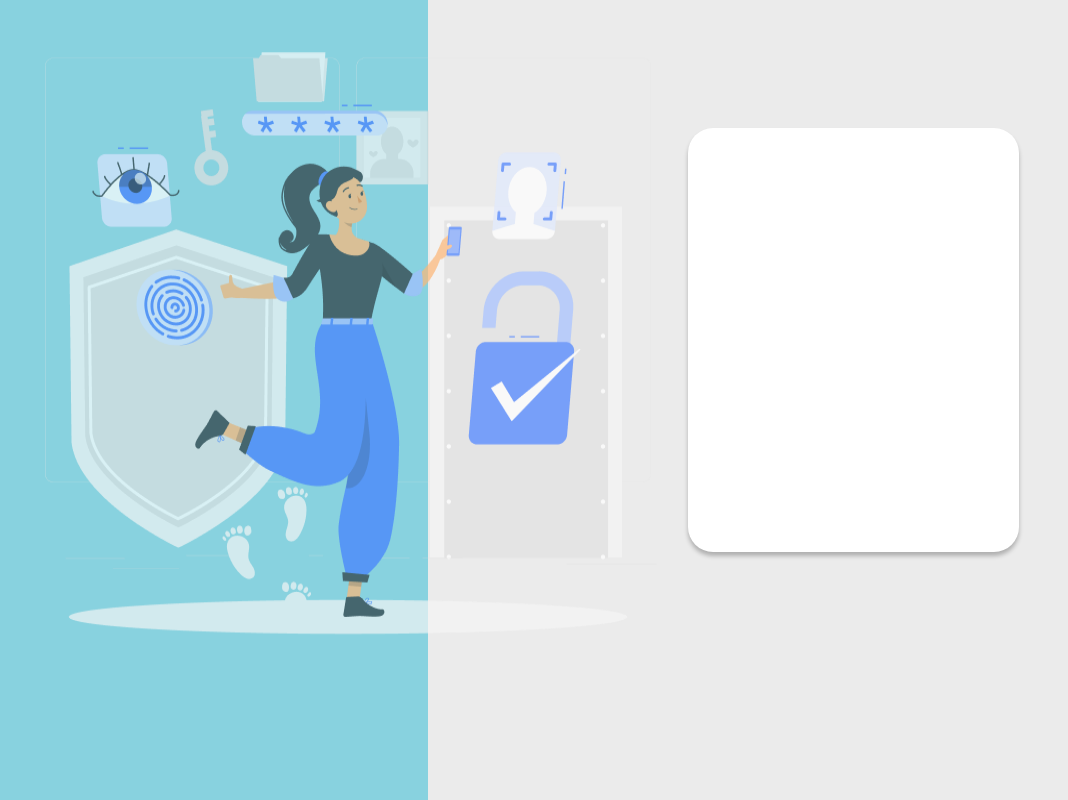
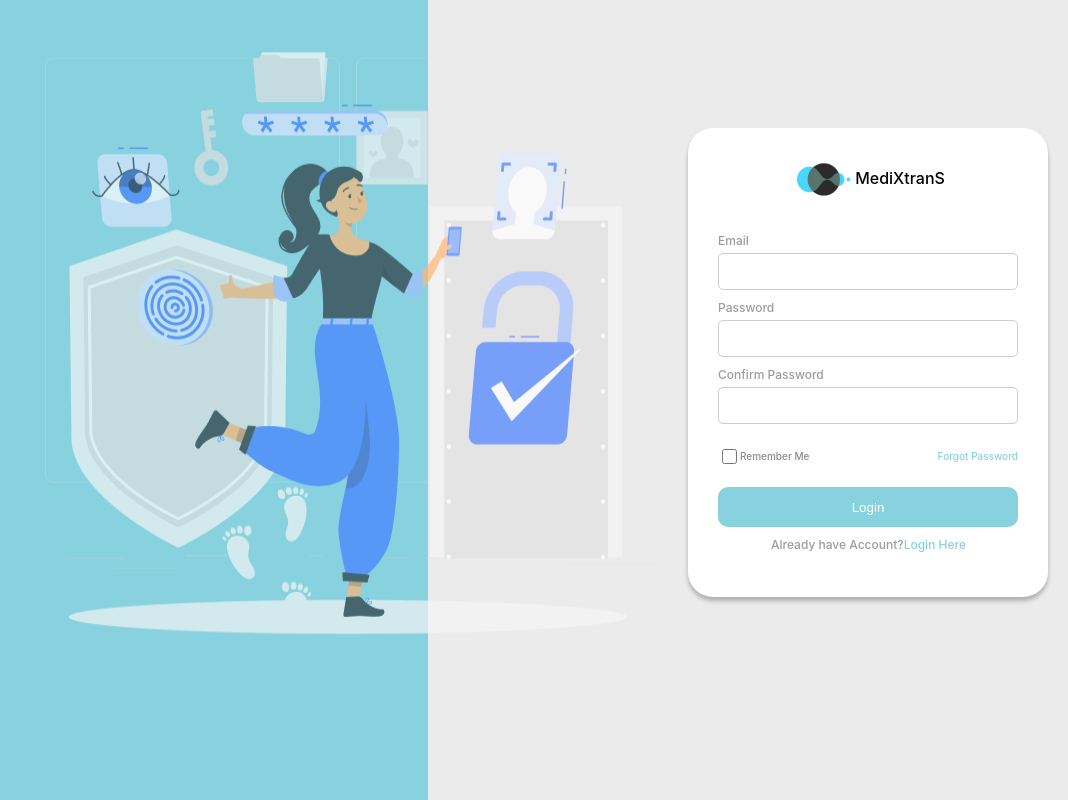
Before and after one commit to MediXTrans/MediXtranS-v2, a React (Create React App) app in the folder frontend/: page /login in a window 1280 px wide. Shown: the whole page, without its empty margins (212-1280 px from the left). Built offline with nearby package versions, Linux system fonts and the light colour scheme.

Commit message:
Frontend signup done

```diff
--- a/frontend/src/components/Auth/Auth.css
+++ b/frontend/src/components/Auth/Auth.css
@@ -14,9 +14,9 @@
 }
 
 .gray-section {
-   width: 50%;
+  width: 50%;
   height: 100%;
-    flex-shrink: 0;
+  flex-shrink: 0;
   background-color: #ebebeb
 
 }
@@ -30,7 +30,8 @@
 }
 
 .main-form-container{
-  width: 331px;
+  align-items: center;
+  width: 300px;
   height: 424px;
   flex-shrink: 0;
   border-radius: 25px;
@@ -38,4 +39,128 @@
   box-shadow: 0px 4px 4px 0px rgba(0, 0, 0, 0.25);
   color: #fff;
   margin: 128px 50px 170px 260px;
+  padding: 25px 30px 20px 30px
 }
+
+.form-header{
+  margin-bottom: 20px;
+    align-items: center;
+  justify-content: center;
+  display: flex;
+  flex-direction: row;
+  flex-wrap: wrap;
+}
+
+.logo{
+  width: 64px;
+  height: 50px;
+  flex-shrink: 0;
+}
+
+.logo-name{
+  display: flex;
+  flex-direction: column;
+  color: #000;
+  flex-shrink: 0;
+  font-size: 16px;
+  font-family: Inter;
+  font-weight: 500;
+}
+
+
+.main-form-container form {
+  display: flex;
+  flex-direction: column;
+}
+
+.main-form-container label {
+  margin-top: 10px;
+  color: #9C9C9C;
+  font-size: 12px;
+  font-family: Inter;
+  font-weight: 500;
+}
+
+.main-form-container input {
+  padding: 10px;
+  margin-top: 5px;
+  border: 1px solid #ccc;
+  border-radius: 5px;
+}
+
+.main-form-container button {
+  padding: 10px;
+  margin-top: 20px;
+  color: white;
+  border: none;
+  height: 40px;
+  cursor: pointer;
+  border-radius: 10px;
+  background: #88D2DF;
+}
+
+.main-form-container button:hover {
+  background-color: #14616e;
+}
+
+.main-form-container button:focus {
+  outline: none;
+}
+
+.remember-forgot-container{
+  margin-top: 20px;
+  display: flex;
+  justify-content: space-between;
+  align-items: center;
+}
+
+.remember-forgot-container a{
+  color: #88D2DF;
+  font-size: 10px;
+  font-family: Inter;
+  font-weight: 500;
+   text-decoration: none;
+}
+
+.rememberMe{
+  display: flex;
+  flex-direction: row;
+  align-items: center;
+  text-align: center;
+  justify-content: center;
+}
+
+.rememberMe label {
+  margin-top: 0;
+  color: #8B8B8B;
+  font-size: 10px;
+  font-family: Inter;
+  font-weight: 500;
+  text-align: center;
+}
+
+#rememberMe{
+  width: 15px;
+  height: 15px;
+  flex-shrink: 0;
+}
+
+.login-message{
+  margin-top: 10px;
+  margin-left: 50px;
+  display: flex;
+  width: 201px;
+  height: 14px;
+  flex-direction: row;
+  justify-content: center;
+  flex-shrink: 0;
+  color: #9C9C9C;
+  font-size: 12px;
+  font-family: Inter;
+  font-weight: 500;
+}
+
+.login-message a{
+  color: #88D2DF;
+  text-decoration: none;
+}
--- a/frontend/src/components/Auth/Auth.jsx
+++ b/frontend/src/components/Auth/Auth.jsx
@@ -1,19 +1,94 @@
-import React from 'react'
-import "./Auth.css"
+import React, { useState }  from "react";
+import "./Auth.css";
 import authImage from "../../images/Authentication-rafiki 1.png";
+import logo from "../../images/mediXlogo 2.png";
 const Auth = () => {
+  const [email, setEmail] = useState("");
+  const [password, setPassword] = useState("");
+  const [confirmPassword, setConfirmPassword] = useState("");
+  const [rememberMe, setRememberMe] = useState(false);
+  const handleEmailChange = (e) => {
+    setEmail(e.target.value);
+  };
+
+  const handlePasswordChange = (e) => {
+    setPassword(e.target.value);
+  };
+
+  const handleConfirmPasswordChange = (e) => {
+    setConfirmPassword(e.target.value);
+  };
+
+  const handleRememberMeChange = (e) => {
+    setRememberMe(e.target.value);
+  };
+
+  const handleSubmit = (e) => {
+    e.preventDefault();
+    // Handle form submission logic here
+    // You can access the email, password, and confirmPassword state values here
+  };
+
   return (
     <div className="container">
       <div className="aqua-section">
-         <img src={authImage} className="auth-image"/>
+        <img src={authImage} className="auth-image" alt/>
       </div>
       <div className="gray-section">
         <div className="main-form-container">
-
+          <div className="form-header">
+            <div className="logo">
+              <img src={logo} alt="logo" />
+            </div>
+            <div className="logo-name">MediXtranS</div>
+          </div>
+          <form onSubmit={handleSubmit}>
+            <label htmlFor="email">Email</label>
+            <input
+              type="text"
+              id="email"
+              name="email"
+              value={email}
+              onChange={handleEmailChange}
+            />
+            <label htmlFor="password">Password</label>
+            <input
+              type="password"
+              id="password"
+              name="password"
+              value={password}
+              onChange={handlePasswordChange}
+            />
+            <label htmlFor="confirmPassword">Confirm Password</label>
+            <input
+              type="password"
+              id="confirmPassword"
+              name="confirmPassword"
+              value={confirmPassword}
+              onChange={handleConfirmPasswordChange}
+            />
+            <div className="remember-forgot-container">
+              <div className="rememberMe">
+                <input
+                  type="checkbox"
+                  id="rememberMe"
+                  name="rememberMe"
+                  checked={rememberMe}
+                  onChange={handleRememberMeChange}
+                />
+                <label htmlFor="rememberMe">Remember Me</label>
+              </div>
+              <a href="link">Forgot Password</a>
+            </div>
+            <button type="submit">Login</button>
+          </form>
+          <div className="login-message">
+            Already have Account? <a href="link">Login Here</a>
+          </div>
         </div>
       </div>
     </div>
   );
-}
+};
 
-export default Auth
+export default Auth;
```
Also changed, not shown: frontend/src/images/mediXlogo 2.png (renamed from frontend/src/images/mediXlogo 2 (1).png).
